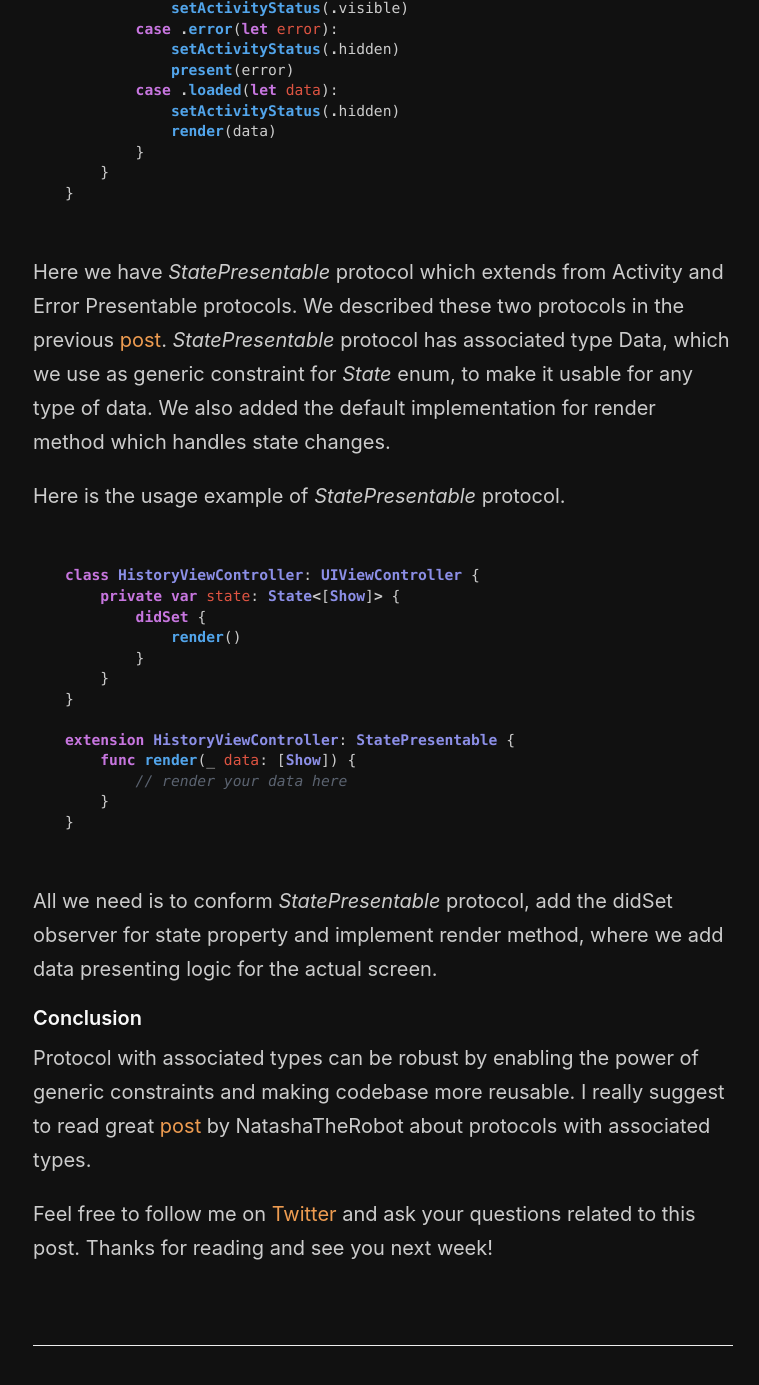
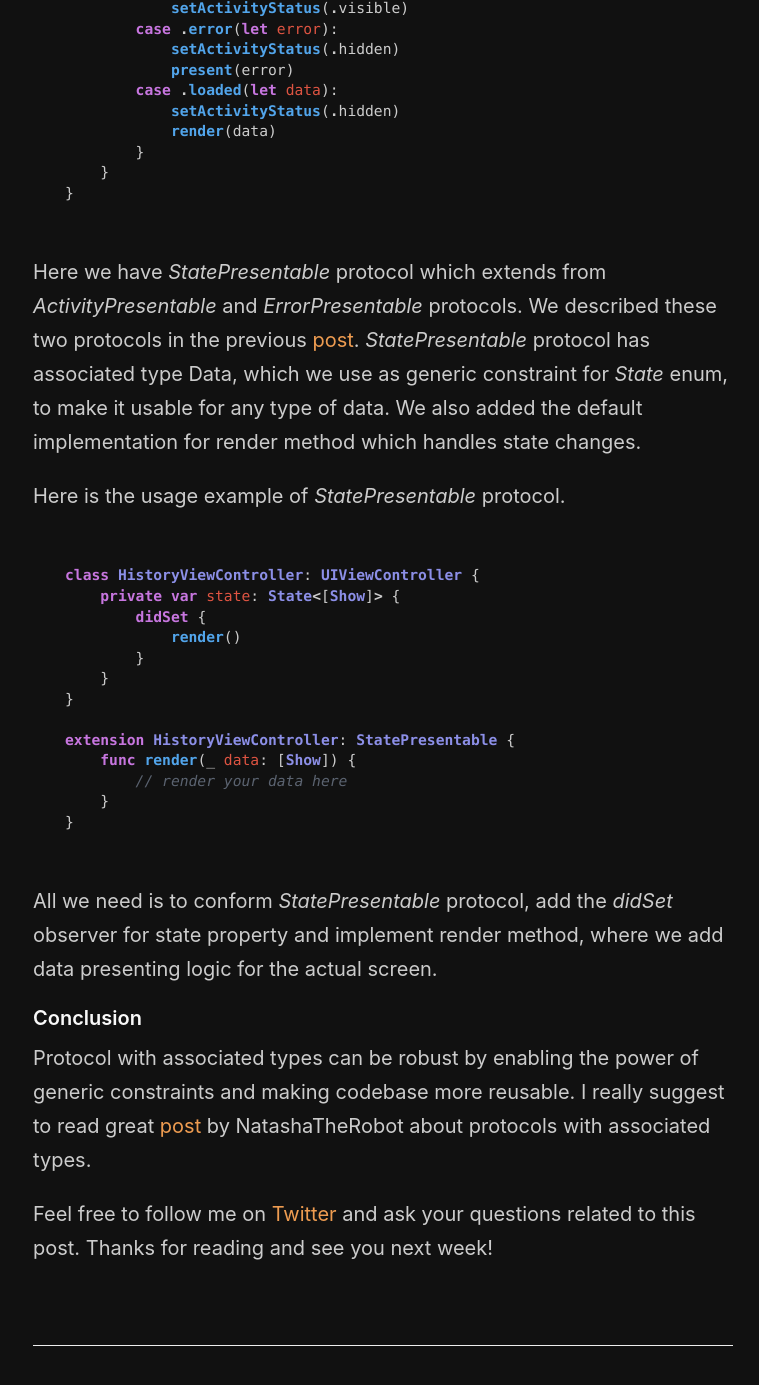
Before and after one commit to mecid/mecid.github.io, a Jekyll site: the page built from _posts/2019-01-23-maintaining-state-in-view-controllers.md, in a window 1280 px wide and 1400 px high, scrolled down 3707 px. Shown: the top 1385 px of the window, without its empty margins (257-1016 px from the left). Built offline with Jekyll 4.4.1, drawn with Linux system fonts in a browser that asks for light colours.

Commit message:
state in vc post updated

````diff
--- a/_posts/2019-01-23-maintaining-state-in-view-controllers.md
+++ b/_posts/2019-01-23-maintaining-state-in-view-controllers.md
@@ -123,7 +123,7 @@ extension StatePresentable {
 }
 ```
 
-Here we have *StatePresentable* protocol which extends from Activity and Error Presentable protocols. We described these two protocols in the previous [post](/2019/01/17/using-protocols-as-composable-extensions/).
+Here we have *StatePresentable* protocol which extends from *ActivityPresentable* and *ErrorPresentable* protocols. We described these two protocols in the previous [post](/2019/01/17/using-protocols-as-composable-extensions/).
 *StatePresentable* protocol has associated type Data, which we use as generic constraint for *State* enum, to make it usable for any type of data. We also added the default implementation for render method which handles state changes.
 
 Here is the usage example of *StatePresentable* protocol.
@@ -144,7 +144,7 @@ extension HistoryViewController: StatePresentable {
 }
 ```
 
-All we need is to conform *StatePresentable* protocol, add the didSet observer for state property and implement render method, where we add data presenting logic for the actual screen.
+All we need is to conform *StatePresentable* protocol, add the *didSet* observer for state property and implement render method, where we add data presenting logic for the actual screen.
 
 #### Conclusion
 Protocol with associated types can be robust by enabling the power of generic constraints and making codebase more reusable. I really suggest to read great [post](https://www.natashatherobot.com/swift-what-are-protocols-with-associated-types/) by NatashaTheRobot about protocols with associated types.
````
